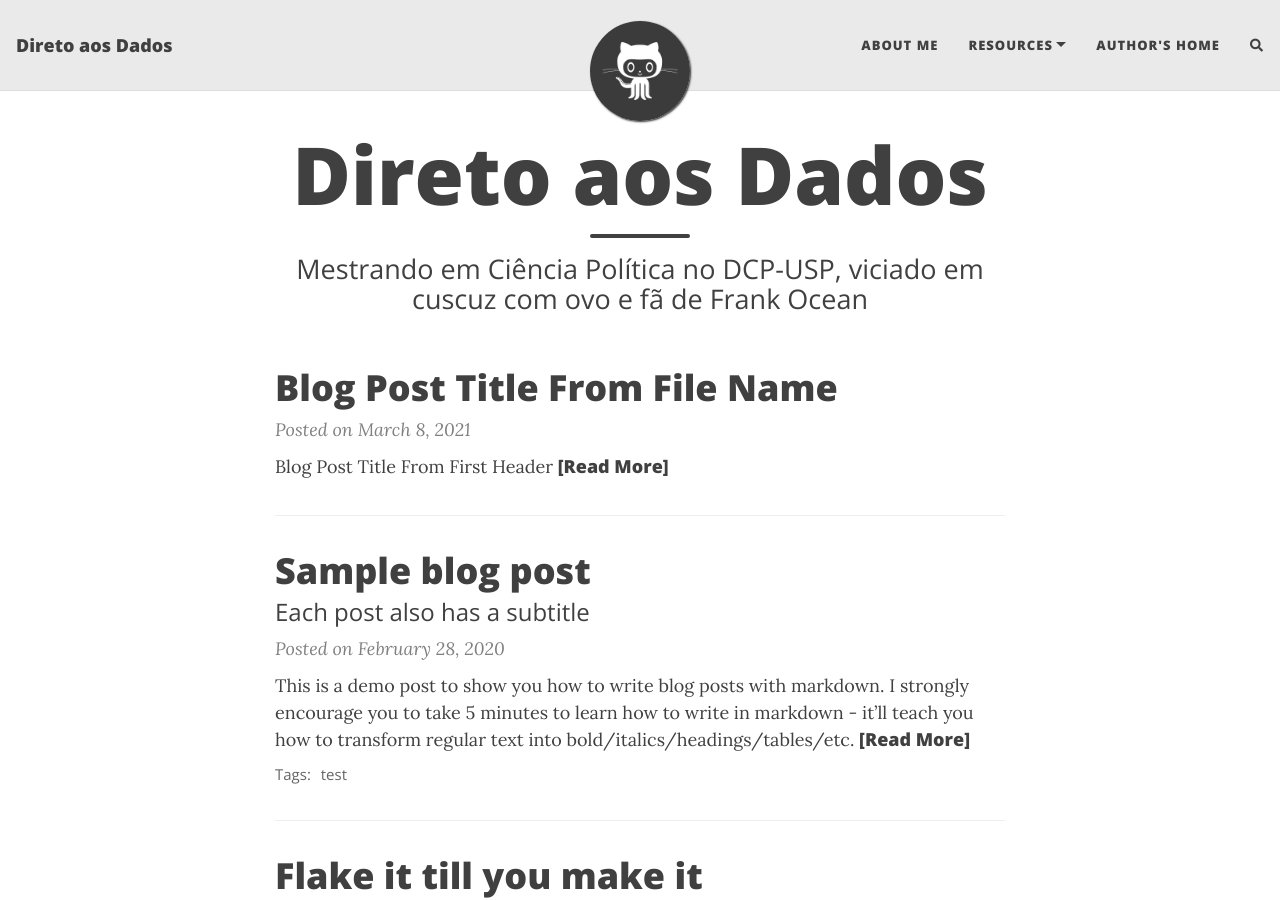
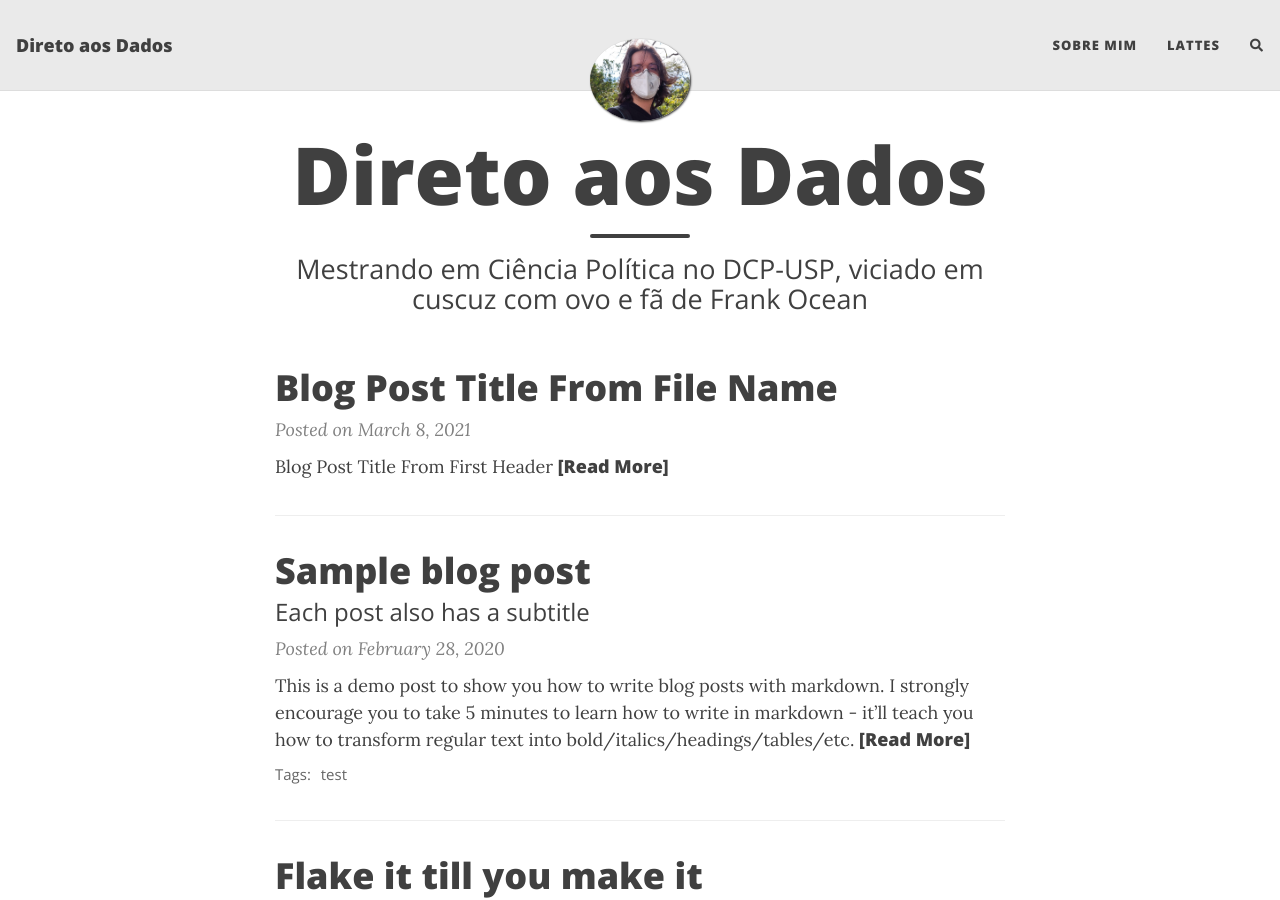
Before and after one commit to PedroSchmalz/pedroschmalz.github.io, a Jekyll site: the page built from index.html, in a window 1280 px wide and 900 px high. Built offline with Jekyll 4.4.1, drawn with Linux system fonts in a browser that asks for light colours; nearby versions of some CDN libraries; the list of posts is cut into pages by our own code; comment, search, counter and statistics services are not loaded.

Commit message:
Update _config.yml

```diff
--- a/_config.yml
+++ b/_config.yml
@@ -20,11 +20,10 @@
 ###############################################
 
 navbar-links:
-  About Me: "aboutme"
-  Resources:
-    - Beautiful Jekyll: "https://beautifuljekyll.com"
-    - Learn markdown: "https://www.markdowntutorial.com/"
-  Author's home: "https://deanattali.com"
+  Sobre Mim: "aboutme"
+  Lattes: "http://lattes.cnpq.br/1854424638099951"
+   # - Beautiful Jekyll: "https://beautifuljekyll.com"
+   # - Learn markdown: "https://www.markdowntutorial.com/"
 
 ################
 # --- Logo --- #
@@ -32,7 +31,7 @@
 
 # Image to show in the navigation bar - works best with a square image
 # Remove this parameter if you don't want an image in the navbar
-avatar: "/assets/img/avatar-icon.png"
+avatar: "/assets/img/perfil-pedro.jpeg"
 
 # By default, the image is cut into a circle. You can disable this behaviour by setting 'round-avatar: false'
 round-avatar: true
```
